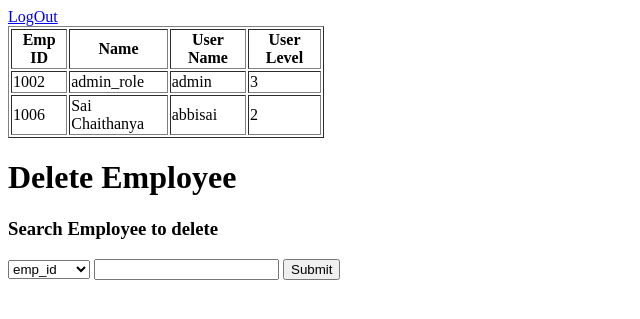
After one commit to abbisai7/Bug_Hound-Project, a Flask app: page /delete_employee in a window 1280 px wide. The commit adds this page. Shown: the top 319 px of the page, without its empty margins (0-640 px from the left). Run offline with Flask 3, Linux system fonts and the light colour scheme; data comes from the database, SQL or seed files in the repository; both versions use the stored data as it was after the commit.

Commit message:
delete employee

```diff
--- a/server/app.py
+++ b/server/app.py
@@ -123,16 +123,37 @@ def update_employee():
         return render_template("edit_employess.html",employees=employees,options=options,condition1="False")
 
 
-#delete Employee
-@app.route("/delete_employee",methods=["POST"])
-def delete_employee():
-    inp = request.get_json()
-    emp_id = inp["emp_id"]
+@app.route("/delete_employee_id/<emp_id>",methods=["GET"])
+def delete_employee_id(emp_id):
     db=get_db()
     db.execute('delete from employees where emp_id={0}'.format(emp_id))
     db.commit()
+    return redirect(url_for("delete_employee"))
 
-    return "employee deletd successfully"
+#delete Employee
+@app.route("/delete_employee",methods=["GET","POST"])
+def delete_employee():
+    options = ["emp_id","name","username"]
+    employees = get_employees()
+    if request.method == "GET":
+        return render_template("delete_employess.html",\
+                               options=options,employees=employees )
+    search_field = request.form["options"]
+    search_data = request.form["search_data"]
+    query = f"select * from employees where {search_field} = '{search_data}'"
+    db = get_db()
+    cur = db.execute(query)
+    data = cur.fetchall()
+    if data:
+        return render_template("delete_employess.html",options=options,\
+                    condition="True",data=data,employees=employees)
+    else:
+        return render_template("delete_employess.html",employees=employees,options=options,condition1="False")
+    # inp = request.get_json()
+    # emp_id = inp["emp_id"]
+    #
+
+    # return "employee deletd successfully"
 
 def get_programs():
     db=get_db()
@@ -205,6 +226,16 @@ def delete_program():
 
     return
 
+
+@app.route("/update_area_program/<area_id>/<prog_id>",methods=["POST"])
+def update_area_program(area_id,prog_id):
+    area_name = request.form["area_edit"]
+    db = get_db()
+    db.execute(f"update areas set area='{area_name}' where area_id='{area_id}'")
+    db.commit()
+    return redirect(url_for("add_update_area_program",prog_id=prog_id))
+
+
 @app.route("/add_area_program/<prog_id>",methods=["POST"])
 def add_area_program(prog_id):
     area_name = request.form["area_edit"]
@@ -225,7 +256,6 @@ def add_update_area_program(prog_id):
         return render_template("update_area_id.html",data=data,prog_id=prog_id,name=name)
 
 
-
 #add areas
 @app.route("/add_area",methods=["GET","POST"])
 def add_area():
@@ -242,39 +272,12 @@ def add_area():
     # db.commit()
     # return inp
 
-
-
-
-#Update Area
-@app.route("/update_area",methods=["POST"])
-def update_area():
-    inp = request.get_json()
-    area_id = inp["area_id"]
-    inp.pop("area_id")
-    update_stmts = []
-    for key, value in inp.items():
-        if isinstance(value,int):
-           update_stmts.append(f"{key} = {value}")
-        else:
-            update_stmts.append(f"{key} = '{value}'")
-
-    update_query = f"UPDATE areas SET {', '.join(update_stmts)} WHERE area_id = {area_id}"
-    db = get_db()
-    db.execute(update_query)
+@app.route("/delete_area/<area_id>/<prog_id>",methods=["GET","POST"])
+def delete_area(area_id,prog_id):
+    db= get_db()
+    db.execute(f"delete from areas where area_id='{area_id}'")
     db.commit()
-
-    return "program data updated Successfully"
-
-#delete area
-@app.route("/delete_area",methods=["POST"])
-def delete_area():
-    inp = request.get_json()
-    area_id = inp["area_id"]
-    db=get_db()
-    db.execute('delete from areas where prog_id={0}'.format(area_id))
-    db.commit()
-
-    return "delted successfully"
+    return redirect(url_for("add_update_area_program",prog_id=prog_id))
 
 if __name__ == "__main__":
     app.run(host="localhost", port=8000, debug=True)
--- /dev/null
+++ b/server/templates/delete_employess.html
@@ -0,0 +1,62 @@
+<!DOCTYPE html>
+<html lang="en">
+<head>
+    <meta charset="UTF-8">
+    <meta http-equiv="X-UA-Compatible" content="IE=edge">
+    <meta name="viewport" content="width=device-width, initial-scale=1.0">
+    <title>Edit Employee</title>
+</head>
+<body>
+    <a href="{{url_for('logout')}}">LogOut</a>
+    <table style="width:25%", border="1">
+        <tr>
+            <th>Emp ID</th>
+            <th>Name</th>
+            <th>User Name</th>
+            <th>User Level</th>
+        </tr>
+
+        {% for item in employees %}
+        <tr>
+            <td>{{item[0]}}</td>
+            <td>{{item[1]}}</td>
+            <td>{{item[2]}}</td>
+            <td>{{item[4]}}</td>
+        </tr>
+        {% endfor %}
+    </table>
+    <h1> Delete Employee</h1>
+    <h3> Search Employee to delete</h3>
+    <form method="POST",action="{{url_for('delete_employee')}}">
+    <select name="options">
+    <option value="{{options[0]}}" selected>{{options[0]}}</option>
+    {% for option in options[1:] %}
+    <option value="{{option}}">{{option}}</option>
+    {% endfor %}
+    </select>
+    <input name="search_data" class ="textbox"type = "text">
+    <input type="submit" value ="Submit">
+    </form>
+    {% if condition %}
+    <h3>Search resulted below Program</h3>
+    <table style="width:25%", border="1">
+        <tr>
+            <th>Emp ID</th>
+            <th>Name</th>
+            <th>User Name</th>
+            <th>User Level</th>
+        </tr>
+        <tr>
+        <td>{{data[0][0]}}</td>
+        <td>{{data[0][1]}}</td>
+        <td>{{data[0][2]}}</td>
+        <td>{{data[0][4]}}</td>
+        <td><button><a style="text-decoration:None;width:25px" href="{{url_for('delete_employee_id',emp_id=data[0][0])}}">Delete Employee</a></button></td>
+        </tr>
+        </table>
+    {% endif %}
+    {% if condition1%}
+    <h3>Entered Employee details does not exist in db</h3>
+    {% endif %}
+</body>
+</html>
--- a/server/templates/edit_employess.html
+++ b/server/templates/edit_employess.html
@@ -20,7 +20,7 @@
     </table>
     <h1> Edit Employee</h1>
     <h3> Search Employee</h3>
-    <form method="POST",action="{{url_for('update_program')}}">
+    <form method="POST",action="{{url_for('update_employee')}}">
     <select name="options">
     <option value="{{options[0]}}" selected>{{options[0]}}</option>
     {% for option in options[1:] %}
```
Also changed, not shown: server/templates/database_maintenance.html (+7 -5 lines), server/templates/update_area_id.html (+10 -1 lines), server/db/bughound.db.
